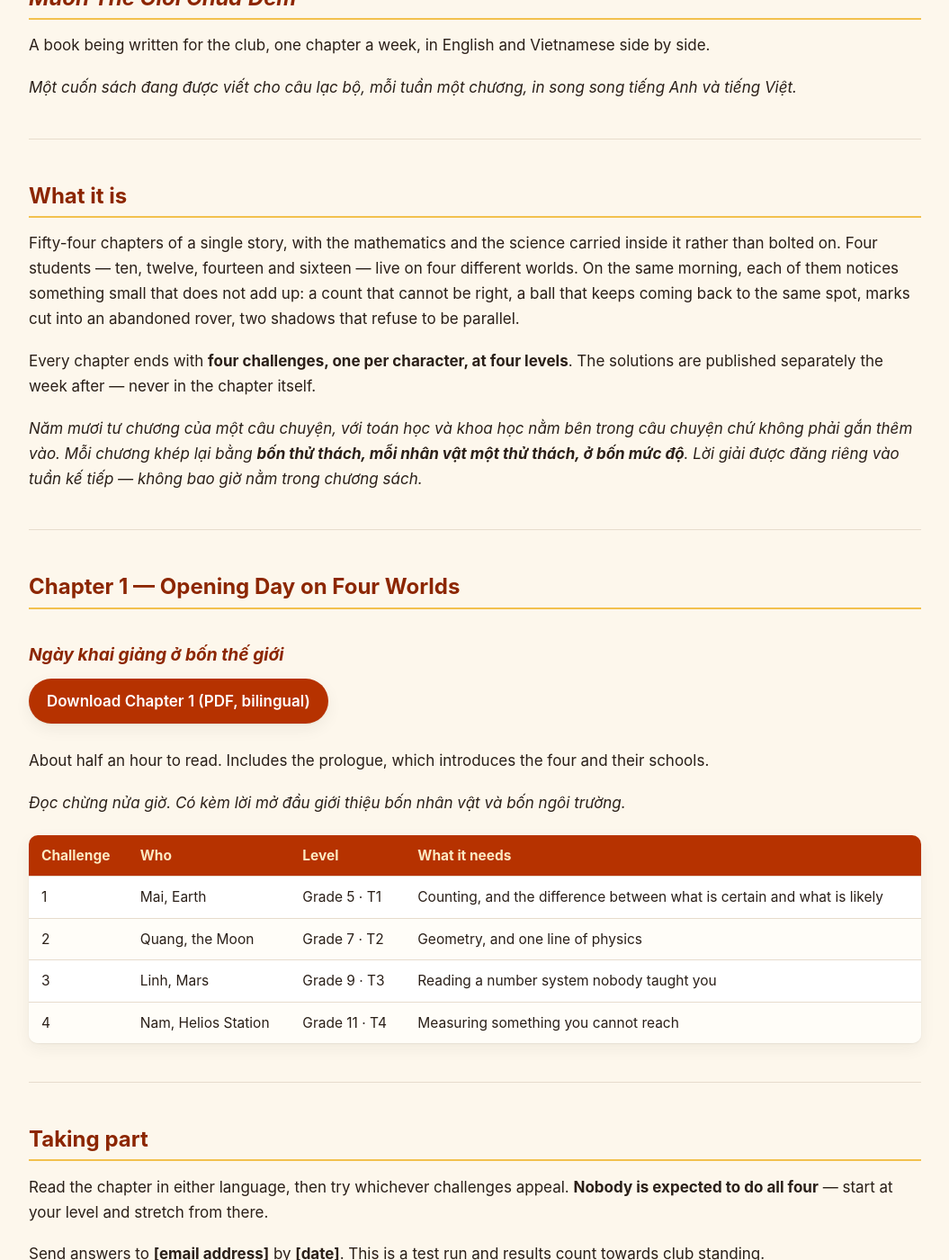
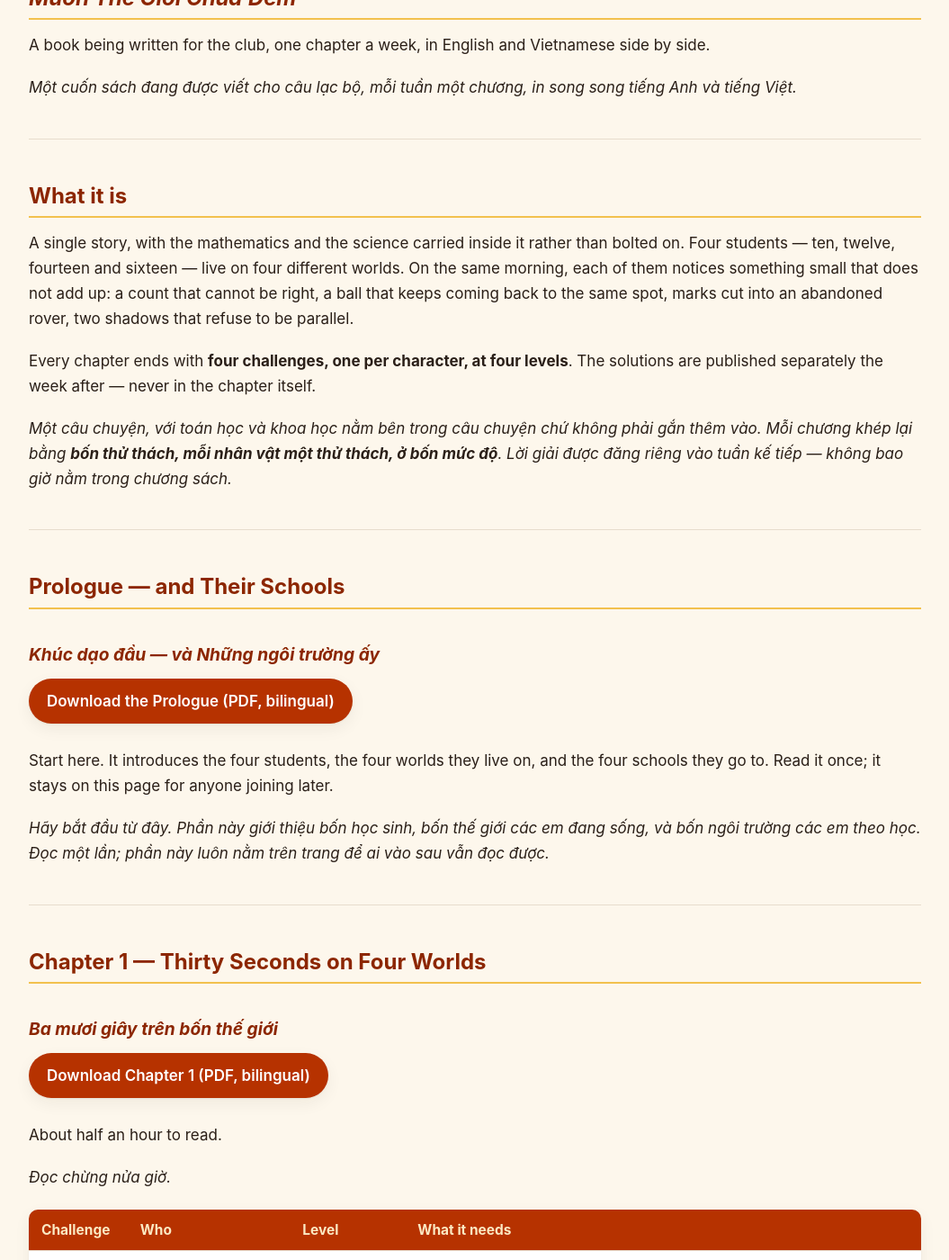
Before and after one commit to nghia71/nghia71.github.io, a Jekyll site: the page built from uncounted-worlds.md, in a window 1280 px wide and 1400 px high, scrolled down 383 px. Shown: the whole window at 90% size, without its empty margins (112-1167 px from the left). Built offline with Jekyll 4.4.1, drawn with Linux system fonts in a browser that asks for light colours; some of the changed text lies outside the part shown.

Commit message:
Chapter 1 multiple reads done

```diff
--- a/uncounted-worlds.md
+++ b/uncounted-worlds.md
@@ -14,23 +14,35 @@ A book being written for the club, one chapter a week, in English and Vietnamese
 
 ## What it is
 
-Fifty-four chapters of a single story, with the mathematics and the science carried inside it rather than bolted on. Four students — ten, twelve, fourteen and sixteen — live on four different worlds. On the same morning, each of them notices something small that does not add up: a count that cannot be right, a ball that keeps coming back to the same spot, marks cut into an abandoned rover, two shadows that refuse to be parallel.
+A single story, with the mathematics and the science carried inside it rather than bolted on. Four students — ten, twelve, fourteen and sixteen — live on four different worlds. On the same morning, each of them notices something small that does not add up: a count that cannot be right, a ball that keeps coming back to the same spot, marks cut into an abandoned rover, two shadows that refuse to be parallel.
 
 Every chapter ends with **four challenges, one per character, at four levels**. The solutions are published separately the week after — never in the chapter itself.
 
-*Năm mươi tư chương của một câu chuyện, với toán học và khoa học nằm bên trong câu chuyện chứ không phải gắn thêm vào. Mỗi chương khép lại bằng **bốn thử thách, mỗi nhân vật một thử thách, ở bốn mức độ**. Lời giải được đăng riêng vào tuần kế tiếp — không bao giờ nằm trong chương sách.*
+*Một câu chuyện, với toán học và khoa học nằm bên trong câu chuyện chứ không phải gắn thêm vào. Mỗi chương khép lại bằng **bốn thử thách, mỗi nhân vật một thử thách, ở bốn mức độ**. Lời giải được đăng riêng vào tuần kế tiếp — không bao giờ nằm trong chương sách.*
 
 ---
 
-## Chapter 1 — Opening Day on Four Worlds
+## Prologue — and Their Schools
 
-### *Ngày khai giảng ở bốn thế giới*
+### *Khúc dạo đầu — và Những ngôi trường ấy*
+
+<p><a class="btn" href="./uw/The-Uncounted-Worlds-000-Prologue.pdf">Download the Prologue (PDF, bilingual)</a></p>
+
+Start here. It introduces the four students, the four worlds they live on, and the four schools they go to. Read it once; it stays on this page for anyone joining later.
+
+*Hãy bắt đầu từ đây. Phần này giới thiệu bốn học sinh, bốn thế giới các em đang sống, và bốn ngôi trường các em theo học. Đọc một lần; phần này luôn nằm trên trang để ai vào sau vẫn đọc được.*
+
+---
+
+## Chapter 1 — Thirty Seconds on Four Worlds
+
+### *Ba mươi giây trên bốn thế giới*
 
 <p><a class="btn" href="./uw/The-Uncounted-Worlds-001-Thirty-Seconds-on-Four-Worlds.pdf">Download Chapter 1 (PDF, bilingual)</a></p>
 
-About half an hour to read. Includes the prologue, which introduces the four and their schools.
+About half an hour to read.
 
-*Đọc chừng nửa giờ. Có kèm lời mở đầu giới thiệu bốn nhân vật và bốn ngôi trường.*
+*Đọc chừng nửa giờ.*
 
 | Challenge | Who | Level | What it needs |
 |---|---|---|---|
@@ -45,8 +57,8 @@ About half an hour to read. Includes the prologue, which introduces the four and
 
 Read the chapter in either language, then try whichever challenges appeal. **Nobody is expected to do all four** — start at your level and stretch from there.
 
-Send answers to **[email address]** by **[date]**. This is a test run and results count towards club standing.
+Send answers to **nghia71@gmail.com** by **[date]**. This is a test run and results count towards club standing.
 
 **Tell us where you got stuck.** "I understood the first part and then I did not know what to do with the third row" is worth more than a correct number, and it is what makes the next chapter better. There is no penalty for an unfinished attempt.
 
-*Đọc chương sách bằng ngôn ngữ nào cũng được, rồi thử những thử thách mà em thấy hợp. **Không ai phải làm cả bốn** — hãy bắt đầu từ đúng mức của mình rồi vươn lên. Gửi bài về **[địa chỉ email]** trước ngày **[ngày]**. Đây là đợt chạy thử và kết quả được tính vào thành tích câu lạc bộ. **Hãy cho chúng tôi biết em bị mắc ở đâu** — điều đó có giá trị hơn một đáp án đúng, và bài làm dở dang không bị trừ điểm.*
+*Đọc chương sách bằng ngôn ngữ nào cũng được, rồi thử những thử thách mà em thấy hợp. **Không ai phải làm cả bốn** — hãy bắt đầu từ đúng mức của mình rồi vươn lên. Gửi bài về **nghia71@gmail.com** trước ngày **[ngày]**. Đây là đợt chạy thử và kết quả được tính vào thành tích câu lạc bộ. **Hãy cho chúng tôi biết em bị mắc ở đâu** — điều đó có giá trị hơn một đáp án đúng, và bài làm dở dang không bị trừ điểm.*
```
Also changed, not shown: 1 other file.
